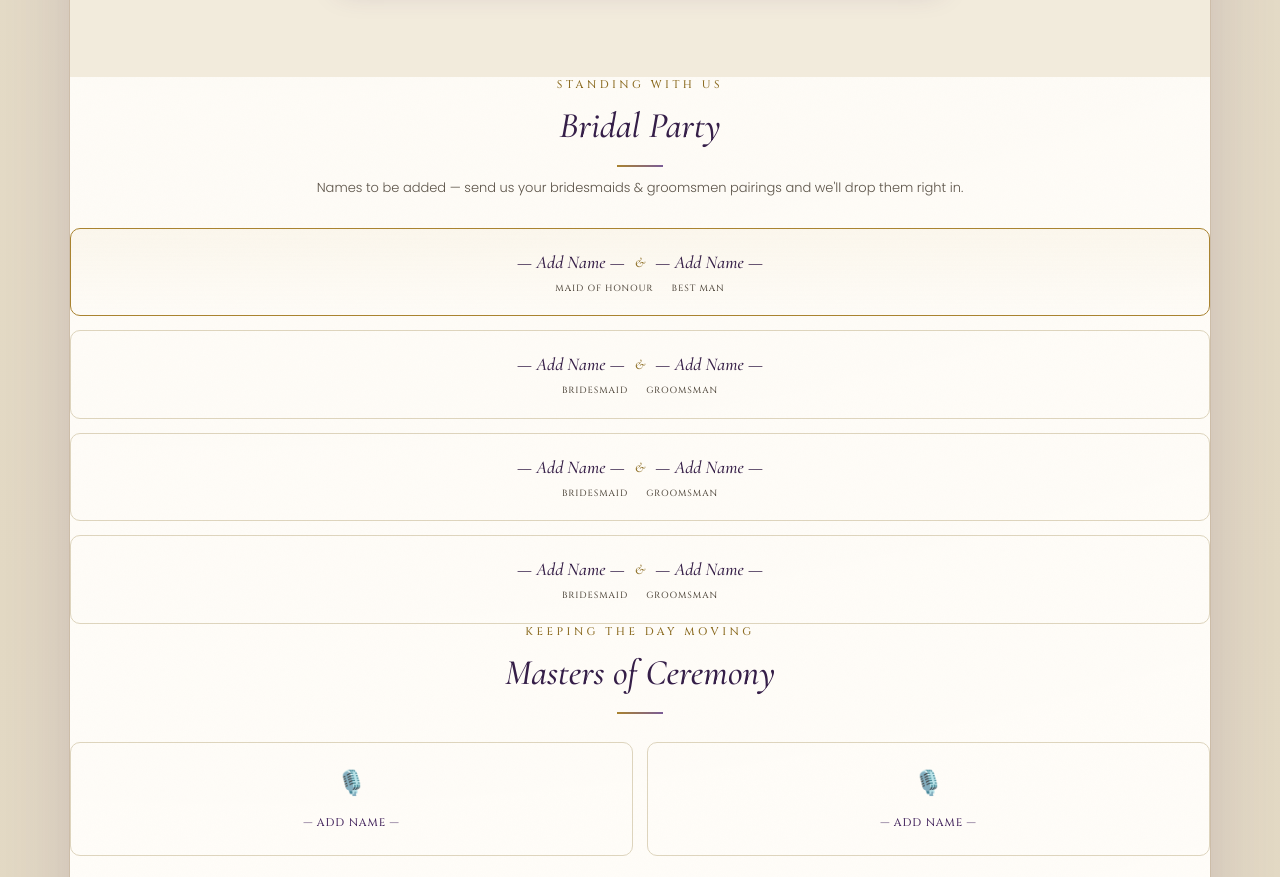
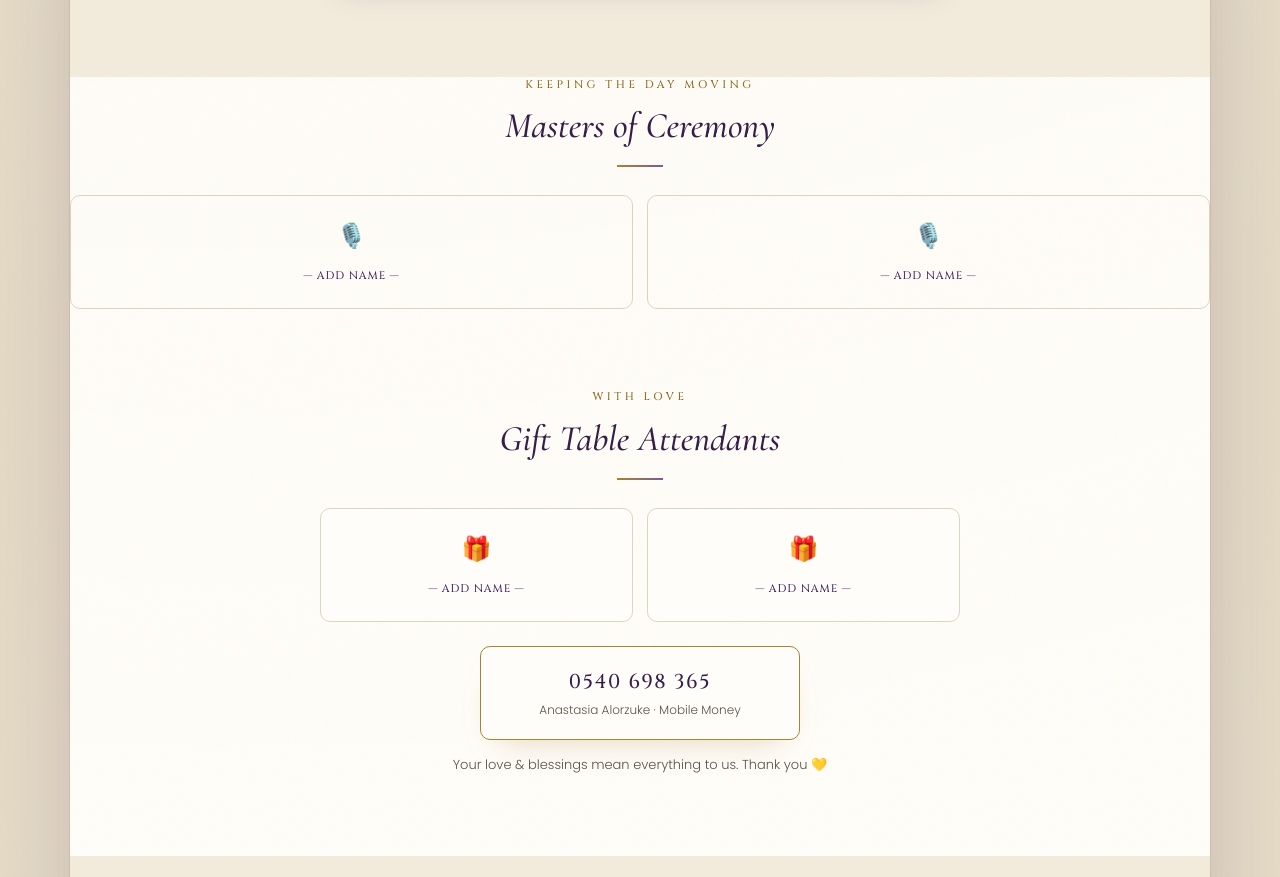
Before and after one commit to AngelinaAlorzuke/Derick-Anastasia, a plain HTML site: page derick-anastasia-wedding/index.html in a window 1280 px wide. Shown: the part 3177-4054 px from the top of the page. Drawn offline with nearby package versions, Linux system fonts and the light colour scheme.

Commit message:
Bridal Removed

```diff
--- a/derick-anastasia-wedding/index.html
+++ b/derick-anastasia-wedding/index.html
@@ -135,31 +135,6 @@
       </div>
     </div>
   </section>
-
-  <!-- ============ BRIDAL PARTY ============ -->
-  <!-- <section class="section" id="bridal-party" data-reveal> -->
-    <div class="eyebrow" style="text-align:center">Standing With Us</div>
-    <h2 class="h-section" style="text-align:center; margin-top:6px;">Bridal Party</h2>
-    <p style="text-align:center; margin-top:10px; font-size:13px;">Names to be added — send us your bridesmaids &amp; groomsmen pairings and we'll drop them right in.</p>
-    <div class="pair-grid">
-      <div class="pair-card featured">
-        <div class="pair-names"><span>— Add Name —</span><span class="pair-amp">&amp;</span><span>— Add Name —</span></div>
-        <div class="pair-roles"><span>Maid of Honour</span><span>Best Man</span></div>
-      </div>
-      <div class="pair-card">
-        <div class="pair-names"><span>— Add Name —</span><span class="pair-amp">&amp;</span><span>— Add Name —</span></div>
-        <div class="pair-roles"><span>Bridesmaid</span><span>Groomsman</span></div>
-      </div>
-      <div class="pair-card">
-        <div class="pair-names"><span>— Add Name —</span><span class="pair-amp">&amp;</span><span>— Add Name —</span></div>
-        <div class="pair-roles"><span>Bridesmaid</span><span>Groomsman</span></div>
-      </div>
-      <div class="pair-card">
-        <div class="pair-names"><span>— Add Name —</span><span class="pair-amp">&amp;</span><span>— Add Name —</span></div>
-        <div class="pair-roles"><span>Bridesmaid</span><span>Groomsman</span></div>
-      </div>
-    </div>
-  <!-- </section>  -->
 
   <!-- ============ MCs ============ -->
   <!-- <section class="section bg-deep" id="mcs" data-reveal> -->
```
